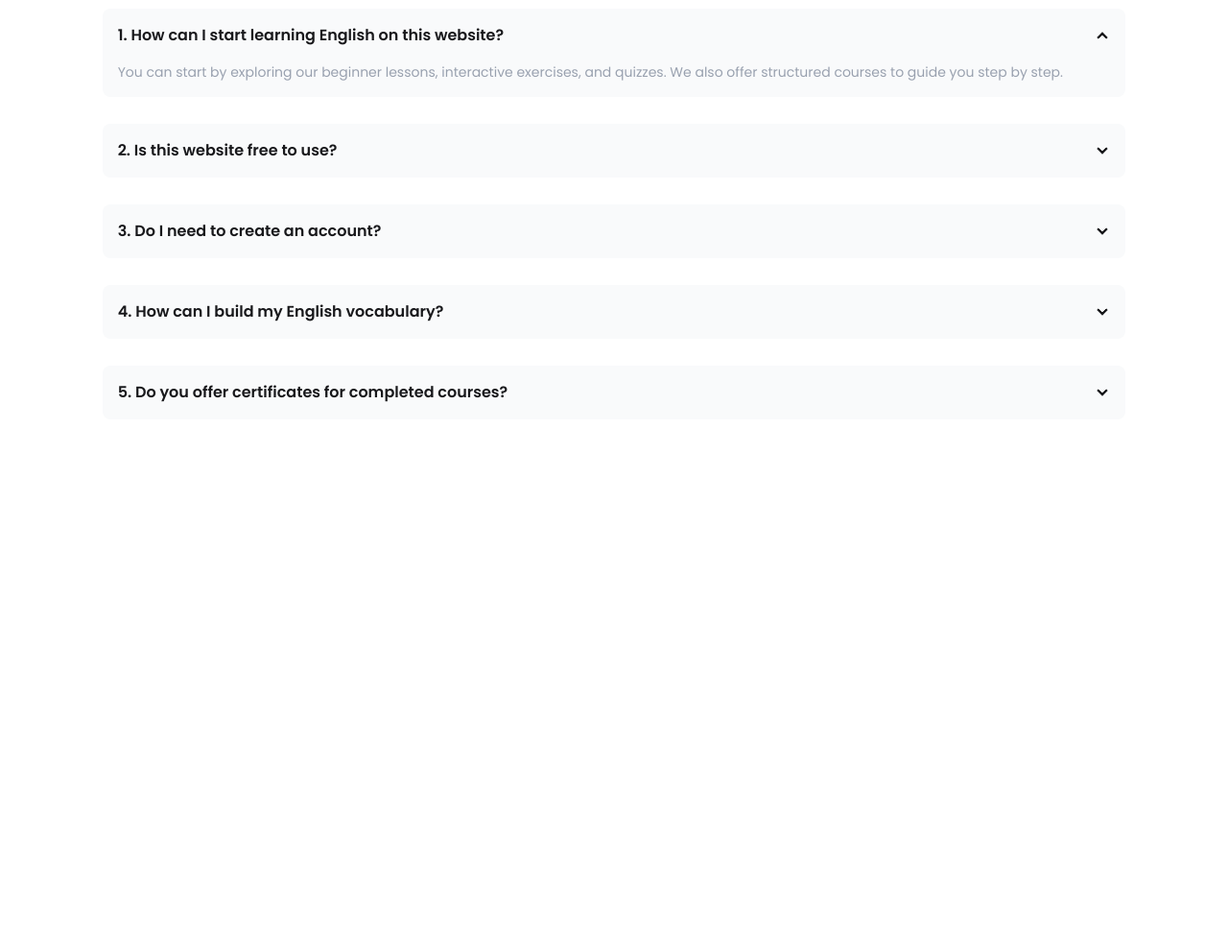
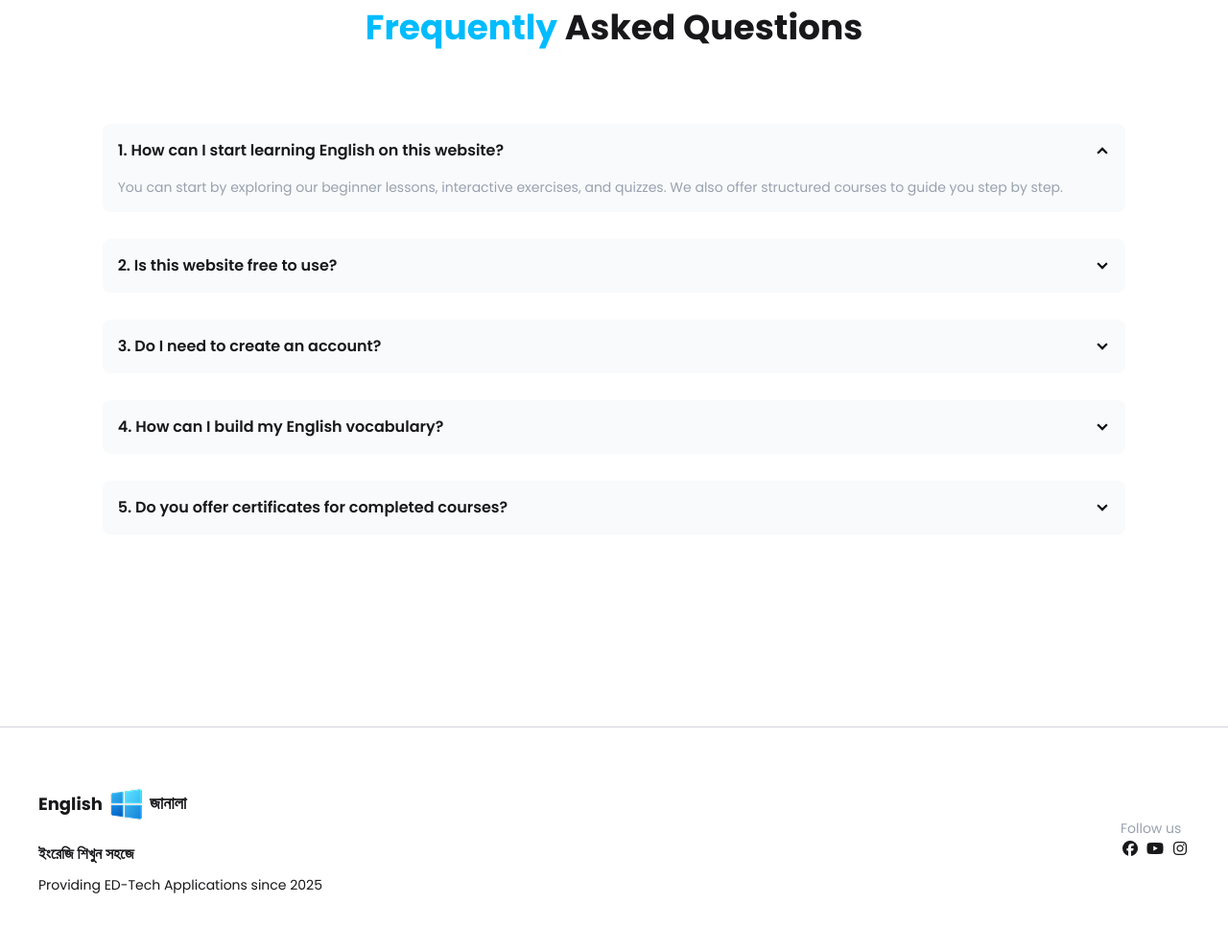
Before and after one commit to nihalxofficial/English-Janala-Project, a plain HTML site: page index.html in a window 1280 px wide. Shown: the part 1300-2292 px from the top of the page at 96% size. Before the commit the page ends 1937 px from the top, so only its background shows below. Drawn offline with nearby package versions, Linux system fonts and the light colour scheme; no server answers.

Commit message:
Footer added

```diff
--- a/index.html
+++ b/index.html
@@ -127,6 +127,7 @@
 
 
     <section class="w-10/12 mx-auto my-[200px] space-y-7">
+         <h2 class="text-4xl font-bold text-center mb-20"><span class="text-sky-400">Frequently</span> Asked Questions</h2>
         <div class="collapse collapse-arrow bg-gray-50">
             <input type="radio" name="my-accordion-2" checked="checked" />
             <div class="collapse-title font-semibold">1. How can I start learning English on this website?</div>
@@ -158,6 +159,26 @@
     </section>
 
 
+    <footer class="flex justify-between items-center border-t border-gray-300 px-10 py-15">
+        <div class="">
+            <a href="" class="flex items-center gap-1 mb-5">
+                    <span class="text-lg font-bold">English</span>
+                    <img src="./assets/logo.png" alt="">
+                    <span class="font-bangla text-lg font-semibold">জানালা</span>
+            </a>
+            <h2 class="mb-2.5 font-semibold font-bangla">ইংরেজি শিখুন সহজে</h2>
+            <p class="text-sm ">Providing ED-Tech Applications since 2025</p>
+        </div>
+        <div>
+            <p class="text-sm text-gray-400">Follow us</p>
+            <div class="flex items-center gap-1.5">
+            <div><a href=""><i class="fa-brands fa-facebook"></i></a></div>
+            <div><a href=""><i class="fa-brands fa-youtube"></i></a></div>
+            <div><a href=""><i class="fa-brands fa-instagram"></i></a></div>
+            </div>
+        </div>
+    </footer>
+
     <!-- Open the modal using ID.showModal() method -->
 <!-- <button class="btn" onclick="my_modal_5.showModal()">open modal</button> -->
 <dialog id="word_modal" class="modal modal-bottom sm:modal-middle">
```
